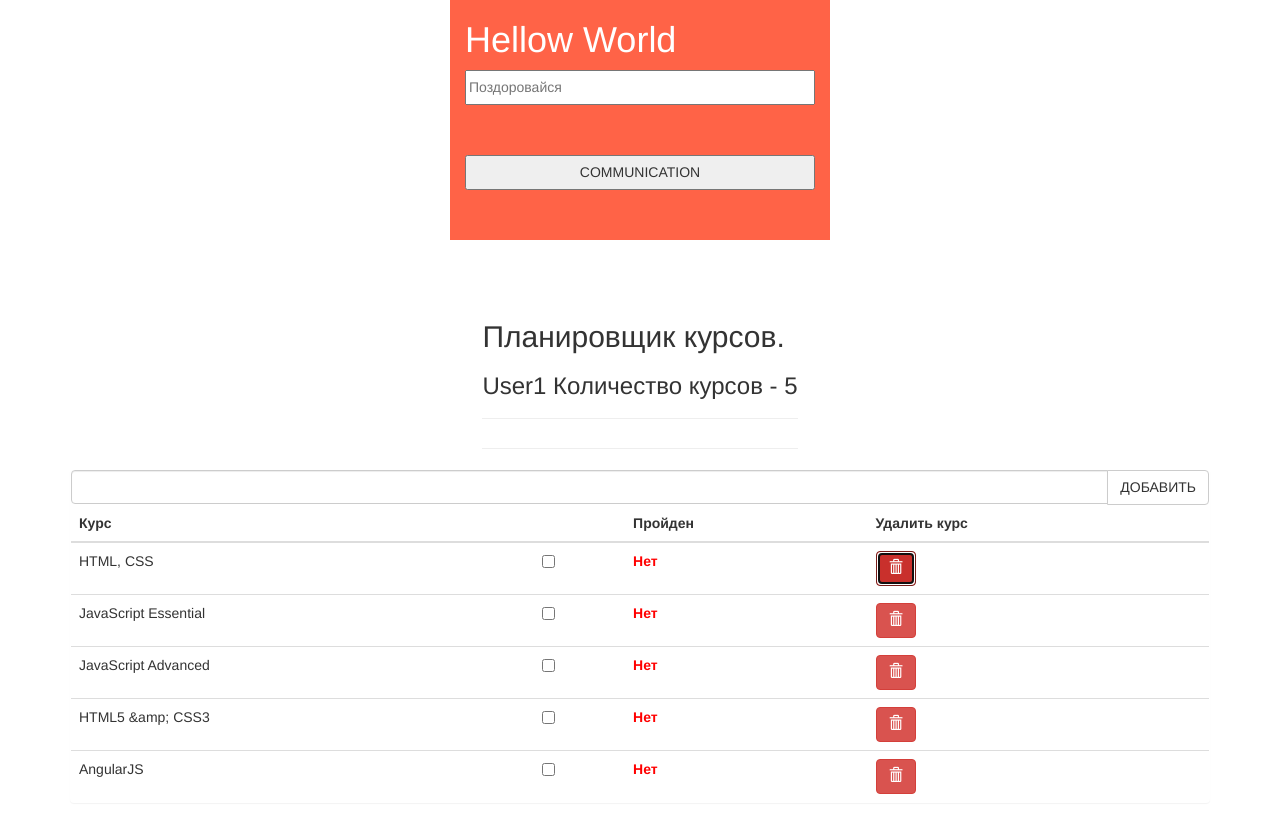
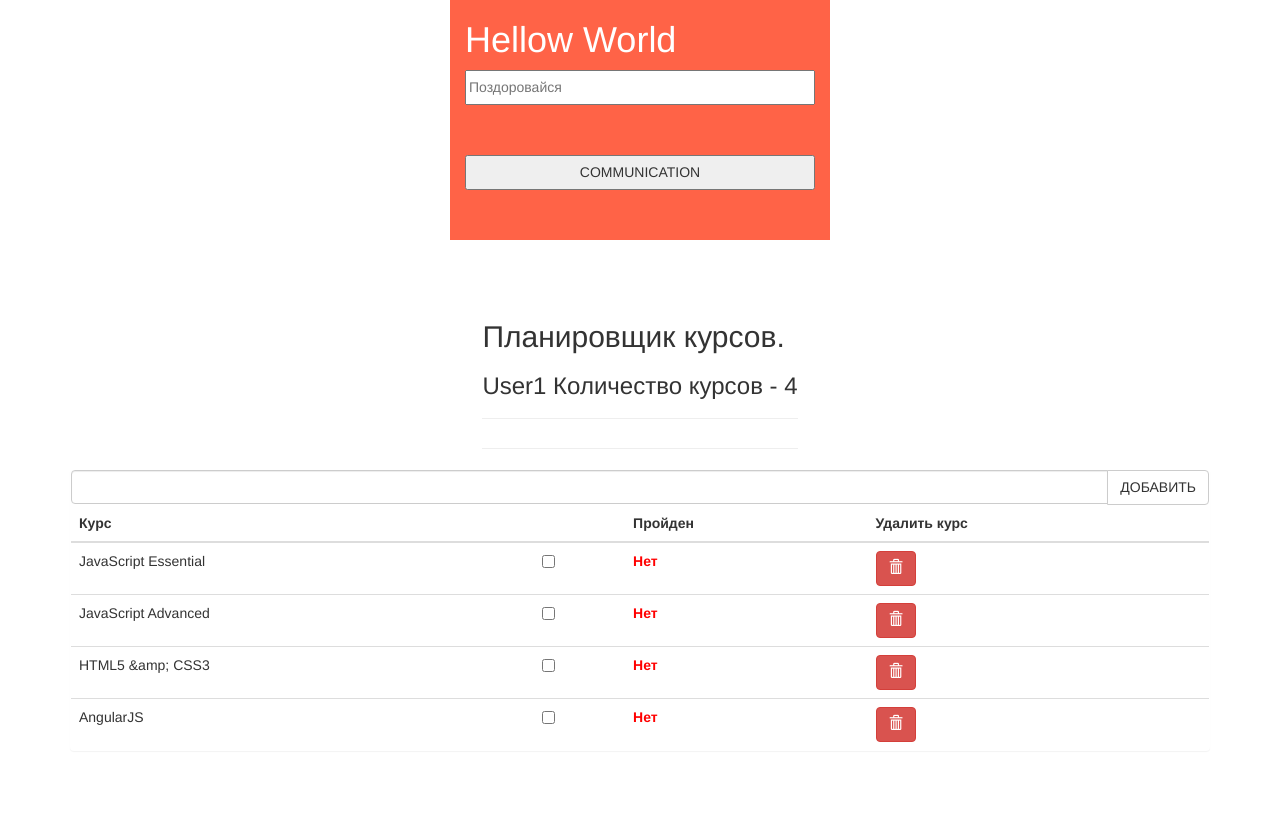
Before and after one commit to alexakuna/Study_AngularJs, a website: page index.html in a window 1280 px wide. Both pictures are taken after a click on the button 895 px from the left and 568 px from the top of the page. After the commit the page ends 800 px from the top, so only its background shows below. Drawn offline with nearby package versions, Linux system fonts and the light colour scheme.

Commit message:
Добавил возможность удалять таски

```diff
--- a/index.html
+++ b/index.html
@@ -50,7 +50,7 @@
                         	</span>
                     </td>
                     <td>
-                        <button class="btn btn-danger" ng-click="deleteTask($event)">
+                        <button class="btn btn-danger" ng-click="deleteTask(course)">
                             <span class="glyphicon glyphicon-trash"></span>
                         </button>
                     </td>
--- a/js/common.js
+++ b/js/common.js
@@ -24,9 +24,11 @@ myAngularApp.controller('messageCtrl', function ($scope) {
 		$scope.text = '';
 	};
 
-	$scope.deleteTask = function (event) {
-		//$scope.data.courses.pop();
-		console.log(event)
+	$scope.deleteTask = function (course) {
+			var index = $scope.data.courses.indexOf(course);
+				$scope.data.courses.splice(index, 1);
+
+		//console.log(index)
 	}
 
 	$scope.addTaskKey = function (event) {
```
